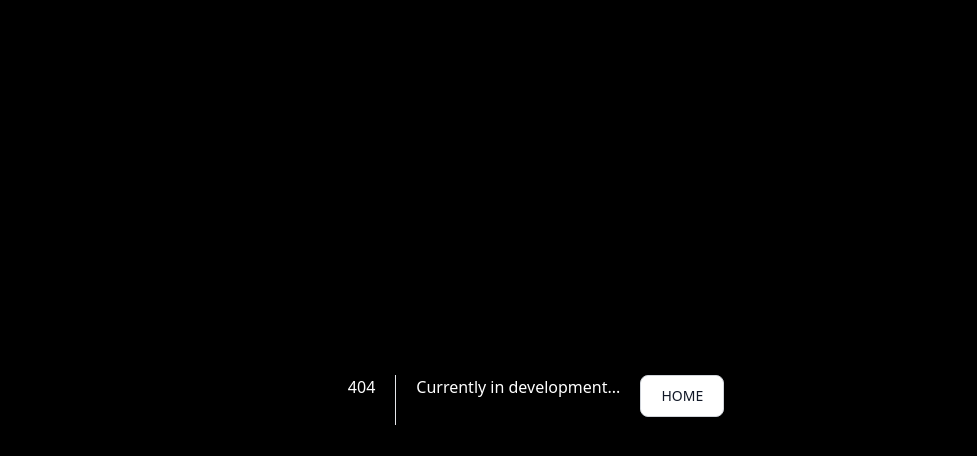
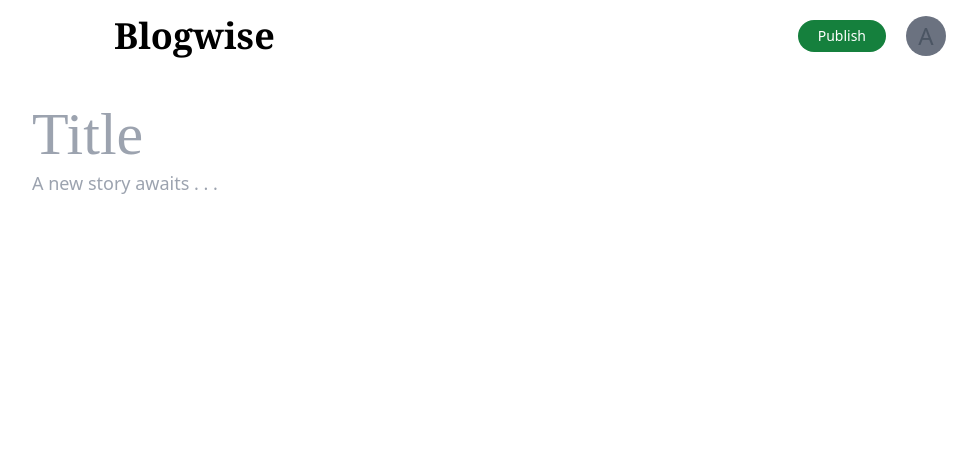
Before and after one commit to Arinjain111/Blogwise, a React (Vite) app in the folder frontend/: page /Write in a window 1280 px wide. Before the commit this address had no page. Shown: the top 456 px of the page, without its empty margins (110-1087 px from the left). Built offline with nearby package versions, Linux system fonts and the light colour scheme.

Commit message:
added Write section

```diff
--- a/frontend/src/HomepageComponent/Write.tsx
+++ b/frontend/src/HomepageComponent/Write.tsx
@@ -1,7 +1,41 @@
-import { DevelopmentPage } from "../components/DevelopmentPage"
+import axios from "axios"
+import { Avatar } from "../components/PostCard"
+import { BACKEND_URL } from "../config"
+import { useState } from "react"
+import { useNavigate } from "react-router-dom"
 
 export const Write = () => {
+    const [title,setTitle] = useState("");
+    const [description, setDescription] = useState("");
+    const navigate = useNavigate();
+
     return <div>
-        <DevelopmentPage />
+        <div className="bg-red-40 min-h-auto flex items-center justify-between px-16 xl:px-56 pt-4">
+            <div className="font-arin text-4xl font-bold">Blogwise</div>
+            <div className="flex items-center gap-5">
+                <button onClick={async() => {
+                    const response = await axios.post(`${BACKEND_URL}/api/v1/post`, {
+                        title,
+                        content: description,
+                    }, {
+                        headers: {
+                            Authorization: localStorage.getItem("token")
+                        }
+                    });
+                    navigate(`/post/${response.data.id}`)
+                }} type="button" className="focus:outline-none text-white bg-green-700 hover:bg-green-800 focus:ring-4 focus:ring-green-300 font-medium rounded-full text-sm px-5 py-1.5">Publish</button>
+                <div><Avatar size="big" name="Arin"/></div>
+            </div>
+        </div>
+        <div className="flex justify-center">
+            <div className="bg-yelw-400 pt-11 px-32 ">
+                <input onChange={(e) => {
+                    setTitle(e.target.value)
+                }} type="text" placeholder="Title" className="text-6xl outline-none font-arin2 w-full"/>
+                <input onChange={(e) => {
+                    setDescription(e.target.value);
+                }} type="text" placeholder="A new story awaits . . ." className="text-lg w-full outline-none "></input>
+            </div>
+        </div>
     </div>
 }
```
